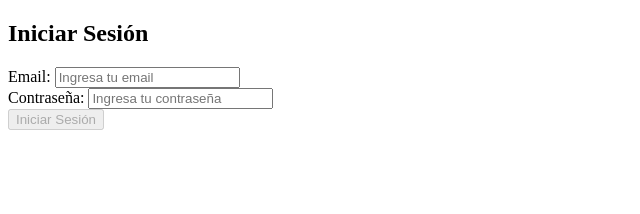
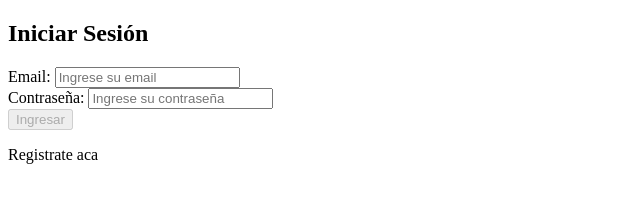
Before and after one commit to lc2101/TPLAB, an Angular app: page /auth/login in a window 1280 px wide. Shown: the top 214 px of the page, without its empty margins (0-640 px from the left). Built offline with nearby package versions, Linux system fonts and the light colour scheme.

Commit message:
login completo, registro falta check

```diff
--- a/src/app/modules/auth/login/login.component.html
+++ b/src/app/modules/auth/login/login.component.html
@@ -1,19 +1,20 @@
 <div>
     <h2>Iniciar Sesión</h2>
 
-    <form autocomplete="off" [formGroup]="loginForm" >
+    <form autocomplete="off" [formGroup]="loginForm" (ngSubmit)="checkAuth()">
         <div>
 
             <label for="email">Email: </label>
 
-            <input type="email" formControlName="email" placeholder="Ingresa tu email" />
-            <span *ngIf="">
-                hola
-            </span>
+            <input type="email" formControlName="email" placeholder="Ingrese su email" />
 
-            <span *ngIf="loginForm.controls['email'].hasError('pattern') && loginForm.get('email')!.touched">
-                Formato de email invalido
-            </span>
+            <div>
+
+                <span *ngIf="isValidField('email')">
+                    {{ getFieldError('email', 'email') }}
+                </span>
+
+            </div>
 
         </div>
 
@@ -21,14 +22,20 @@
 
             <label for="password">Contraseña: </label>
 
-            <input type="password" formControlName="password" placeholder="Ingresa tu contraseña" />
+            <input type="password" formControlName="password" placeholder="Ingrese su contraseña" />
 
-            <span *ngIf="">
-                hola
-            </span>
+            <div>
+
+                <span *ngIf="isValidField('password')">
+                    {{ getFieldError('password', 'contraseña') }}
+                </span>
+
+            </div>
 
         </div>
 
-        <button type="submit" [disabled]="loginForm.invalid">Iniciar Sesión</button>
+        <button type="submit" [disabled]="loginForm.invalid">Ingresar</button>
     </form>
+
+    <p><a (click)="navigateToRegister()">Registrate aca</a></p>
 </div>
--- a/src/app/modules/auth/login/login.component.ts
+++ b/src/app/modules/auth/login/login.component.ts
@@ -1,4 +1,4 @@
-import { Component } from '@angular/core';
+import { Component, OnInit } from '@angular/core';
 import { FormBuilder, FormControl, FormGroup, Validators } from '@angular/forms';
 import { Router } from '@angular/router';
 import { User } from 'src/app/core/Models';
@@ -9,84 +9,72 @@ import { AuthService } from 'src/app/core/services/auth.service';
   templateUrl: './login.component.html',
   styleUrls: ['./login.component.css']
 })
-export class LoginComponent {
-
-  get email() {
-    return this.loginForm.get('email') as FormControl;
-  }
-
-  get password() {
-    return this.loginForm.get('password') as FormControl;
-  }
+export class LoginComponent implements OnInit{
 
   public user: User | null = null;
 
-
   private emailPattern: RegExp = /^(([^<>()\[\]\\.,;:\s@"]+(\.[^<>()\[\]\\.,;:\s@"]+)*)|(".+"))@((\[[0-9]{1,3}\.[0-9]{1,3}\.[0-9]{1,3}\.[0-9]{1,3}])|(([a-zA-Z\-0-9]+\.)+[a-zA-Z]{2,}))$/;
 
-  loginForm = this.fb.group({
-    'email': ['', [Validators.required, Validators.pattern(this.emailPattern)]],
-    'password': ['', [Validators.required, Validators.minLength(6)]],
-  })
 
-  constructor(private fb: FormBuilder, private router: Router, private authService: AuthService) { }
+  constructor(private authService: AuthService, private router: Router, private fb: FormBuilder) {}
 
-  ngOnInit() {
-
+  ngOnInit(): void {
 
   }
 
-  /*
+  loginForm: FormGroup = this.fb.group({
+    email: new FormControl('', [Validators.required, Validators.pattern(this.emailPattern)]),
+    password: new FormControl('', [Validators.required]),
+
+  })
+
+  public async checkAuth() {
+
+    try {
+      let isLogin: boolean = await this.authService.checkLogin(this.loginForm.value.email, this.loginForm.value.password);
+
+      if (isLogin) {
+        this.router.navigate(['/home']);
+      } else {
+        alert("Usuario o contraseña incorrectos");
+
+        this.loginForm.reset({ email: this.loginForm.value.email });
+      }
+    } catch (error) {
+      console.log(error);
+    }
+  }
+
+  public navigateToRegister() {
+    this.router.navigate(['/auth/register']);
+  }
+
   isValidField(field: string): boolean | null {
     return this.loginForm.controls[field].errors && this.loginForm.controls[field].touched;
   }
 
-  getFieldError(field: string): string | null {
+  getFieldError(field: string, fieldType: string): string {
 
-    if (!this.loginForm.controls[field]) return null;
+    const errors = this.loginForm.get(field)!.errors || {};
 
-    const errors = this.loginForm.controls[field].errors || {};
-
-    for (const key of Object.keys(errors)) {
-      switch (key) {
-        case 'required':
-          return "Este campo es requerido.";
-        case 'minlength':
-          return `Mínimo ${errors['minlength'].requiredLength} caracteres.`;
-      }
+    switch (fieldType) {
+      case 'email':
+        switch (Object.keys(errors)[0]) {
+          case 'required':
+            return `El ${fieldType} es requerido.`;
+          case 'pattern':
+            return `El ${fieldType} es inválido.`;
+        }
+        break;
+      case 'contraseña':
+        switch (Object.keys(errors)[0]) {
+          case 'required':
+            return `La ${fieldType} es requerida.`;
+        }
+        break;
     }
 
-    return null;
+    return '';
   }
 
-
-  async onSubmit() {
-
-    if (this.loginForm.valid) {
-      // lógica para verificar las credenciales de inicio de sesión
-      console.log('Formulario válido. Usuario: ', this.loginForm.value.email);
-    } else {
-      // El formulario no es válido, muestra un mensaje de error si es necesario.
-      console.log('Formulario no válido');
-    }
-
-    try {
-
-      let isLogin: boolean = await this.authService.login(this.loginForm.value.email, this.loginForm.value.password);
-
-      if (isLogin) {
-        this.router.navigate(["/main"]);
-      }
-      else {
-
-        this.email = this.loginForm.value.email;
-
-        this.loginForm.reset({ email: this.email });
-      }
-
-    } catch (error) {
-      console.log(error);
-    }
-
-  }*/
 }
--- a/src/app/modules/auth/register/register.component.html
+++ b/src/app/modules/auth/register/register.component.html
@@ -1,7 +1,7 @@
 <div>
-    <h2>Iniciar Sesión</h2>
+    <h2>Registro</h2>
 
-    <form autocomplete="off">
+    <form autocomplete="off" [formGroup]="registerForm" (ngSubmit)="userRegister()">
         <div>
 
             <label for="name">Nombre: </label>
@@ -9,8 +9,8 @@
             <input type="text" formControlName="name" placeholder="Ingrese su/s nombre/s"/>
             <div>
 
-                <span  *ngIf="!isValidField('name')">
-                    {{ getFieldError('name') }}
+                <span  *ngIf="isValidField('name')">
+                    {{ getFieldError('name', 'nombre') }}
                 </span>
 
             </div>
@@ -27,8 +27,8 @@
 
             <div>
 
-                <span *ngIf="!isValidField('name')">
-                    {{ getFieldError('name') }}
+                <span *ngIf="isValidField('lastName')">
+                    {{ getFieldError('lastName', 'apellido') }}
                 </span>
 
             </div>
@@ -43,8 +43,8 @@
 
             <div>
 
-                <span *ngIf="!isValidField('name')">
-                    {{ getFieldError('name') }}
+                <span *ngIf="isValidField('dni')">
+                    {{ getFieldError('dni', 'documento') }}
                 </span>
 
             </div>
@@ -57,6 +57,14 @@
 
             <input type="date" formControlName="birthDate"/>
 
+            <div>
+
+                <span *ngIf="isValidField('birthDate')">
+                    {{ getFieldError('birthDate', 'Fecha de nacimiento') }}
+                </span>
+
+            </div>
+
         </div>
 
         <div>
@@ -67,8 +75,8 @@
 
             <div>
 
-                <span *ngIf="!isValidField('name')">
-                    {{ getFieldError('name') }}
+                <span *ngIf="isValidField('userName')">
+                    {{ getFieldError('userName', 'nombre de usuario') }}
                 </span>
 
             </div>
@@ -83,8 +91,8 @@
 
             <div>
 
-                <span *ngIf="!isValidField('name')">
-                    {{ getFieldError('name') }}
+                <span *ngIf="isValidField('email')">
+                    {{ getFieldError('email', 'email') }}
                 </span>
 
             </div>
@@ -99,8 +107,8 @@
 
             <div>
 
-                <span *ngIf="!isValidField('name')">
-                    {{ getFieldError('name') }}
+                <span *ngIf="isValidField('password')">
+                    {{ getFieldError('password', 'contraseña') }}
                 </span>
 
             </div>
@@ -111,15 +119,4 @@
     </form>
 </div>
 
-{{name.errors}}
-
-id: number | null;
-userName: string | null;
-email: string | null;
-password: string | null;
-age: string | null;
-dni: string | null;
-birthDate: Date | null;
-name: string | null;
-lastName: string | null;
-suscription: string | null;
+{{this.user!.name}}
--- a/src/app/modules/auth/register/register.component.ts
+++ b/src/app/modules/auth/register/register.component.ts
@@ -1,6 +1,5 @@
 import { Component } from '@angular/core';
 import { FormBuilder, FormControl, FormGroup, Validators } from '@angular/forms';
-import { Router } from '@angular/router';
 import { User } from 'src/app/core/Models';
 import { AuthService } from 'src/app/core/services/auth.service';
 
@@ -11,35 +10,7 @@ import { AuthService } from 'src/app/core/services/auth.service';
 })
 export class RegisterComponent {
 
-  get email() {
-    return this.registerForm.get('email') as FormControl;
-  }
-
-  get password() {
-    return this.registerForm.get('password') as FormControl;
-  }
-
-  get name() {
-    return this.registerForm.get('name') as FormControl;
-  }
-
-  get lastName() {
-    return this.registerForm.get('lastName') as FormControl;
-  }
-
-  get birthDate() {
-    return this.registerForm.get('birthDate') as FormControl;
-  }
-
-  get userName() {
-    return this.registerForm.get('userName') as FormControl;
-  }
-
-  get dni() {
-    return this.registerForm.get('dni') as FormControl;
-  }
-
-  public user: User | null = null;
+  public user: User = new User({ id : null, birthDate: null});
 
   private dniPattern: RegExp = /^\d+$/; // solo permite numeros
 
@@ -56,70 +27,110 @@ export class RegisterComponent {
     userName: new FormControl('', [Validators.required, Validators.minLength(6)]),
     dni: new FormControl('',[Validators.required, Validators.pattern(this.dniPattern)]),
     email: new FormControl('', [Validators.required, Validators.pattern(this.emailPattern)]),
-    password: new FormControl('', [Validators.required, Validators.pattern(this.passwordPattern)]),
+    password: new FormControl('', [Validators.required, Validators.minLength(6), Validators.pattern(this.passwordPattern)]),
   })
 
-  constructor(private fb: FormBuilder, private router: Router, private authService: AuthService) { }
+  constructor(private fb: FormBuilder, private authService: AuthService) { }
 
   ngOnInit() {
 
 
   }
 
+  public userRegister() {
+    this.user!.name = this.registerForm.value.name;
+    this.user!.lastName = this.registerForm.value.lastName;
+    this.user!.birthDate = this.registerForm.value.birthDate;
+    this.user!.dni = this.registerForm.value.dni;
+    this.user!.userName = this.registerForm.value.userName;
+    this.user!.email = this.registerForm.value.email;
+    this.user!.password = this.registerForm.value.password;
+
+    /*this.authService.createUser(this.user!)
+      .then((resp: any) => alert("Usuario registrado exitosamente"))
+      .catch((error: any) => alert("No se pudo registrar el usuario"));*/
+
+    this.authService.checkUserByDni(this.user!.dni).then(() => {
+      this.authService.checkUserByEmail(this.user!.email).then(() => {
+        this.authService.checkUserByUsername(this.user!.userName).then(() => {
+          this.authService.createUser(this.user!)
+            .then(() => alert("Usuario registrado exitosamente"))
+            .catch(() => alert("No se pudo registrar el usuario"));
+        }).catch(() => alert("El nombre de usuario ya existe"));
+      }).catch(() => alert("El email ya existe"));
+    }).catch(() => alert("El dni ya existe"));
+
+  }
 
   isValidField(field: string): boolean | null {
     return this.registerForm.controls[field].errors && this.registerForm.controls[field].touched;
   }
 
+  getFieldError(field: string, fieldType: string): string {
 
-  getFieldError(field: string): string | null {
+    const errors = this.registerForm.get(field)!.errors || {};
 
-    if (!this.registerForm.controls[field]) return null;
-
-    const errors = this.registerForm.controls[field] || {};
-
-    for (const key of Object.keys(errors)) {
-      switch (key) {
-        case 'required':
-          return "Este campo es requerido.";
-        case 'pattern':
-          return `Mínimo ${errors['minlength'].requiredLength} caracteres.`;
-
-      }
+    switch (fieldType) {
+      case 'email':
+        switch (Object.keys(errors)[0]) {
+          case 'required':
+            return `${fieldType} requerido.`;
+          case 'pattern':
+            return `${fieldType} inválido.`;
+        }
+        break;
+      case 'contraseña':
+        switch (Object.keys(errors)[0]) {
+          case 'required':
+            return `${fieldType} requerida.`;
+          case 'pattern':
+            return `${fieldType} inválida. Debe contener al menos 6 caracteres, incluyendo una letra minuscula, una mayuscula y un numero.`;
+          case 'minlength':
+            return `${fieldType} inválida. Debe contener al menos 6 caracteres, incluyendo una letra minuscula, una mayuscula y un numero.`;
+        }
+        break;
+      case 'nombre':
+        switch (Object.keys(errors)[0]) {
+          case 'required':
+            return `${fieldType} requerido.`;
+          case 'pattern':
+            return `${fieldType} inválido.`;
+        }
+        break;
+      case 'apellido':
+        switch (Object.keys(errors)[0]) {
+          case 'required':
+            return `${fieldType} requerido.`;
+          case 'pattern':
+            return `${fieldType} inválido.`;
+        }
+        break;
+      case 'nombre de usuario':
+        switch (Object.keys(errors)[0]) {
+          case 'required':
+            return `${fieldType} requerido.`;
+          case 'minlength':
+            return `${fieldType} inválido. Debe contener al menos 6 caracteres`;
+        }
+        break;
+      case 'documento':
+        switch (Object.keys(errors)[0]) {
+          case 'required':
+            return `${fieldType} requerido.`;
+          case 'pattern':
+            return `${fieldType} inválido.`;
+        }
+        break;
+      case 'Fecha de nacimiento':
+        switch (Object.keys(errors)[0]) {
+          case 'required':
+            return `${fieldType} requerida.`;
+        }
+        break;
     }
 
-    return null;
+    return '';
   }
 
-  /*
 
-  async onSubmit() {
-
-    if (this.loginForm.valid) {
-      // lógica para verificar las credenciales de inicio de sesión
-      console.log('Formulario válido. Usuario: ', this.loginForm.value.email);
-    } else {
-      // El formulario no es válido, muestra un mensaje de error si es necesario.
-      console.log('Formulario no válido');
-    }
-
-    try {
-
-      let isLogin: boolean = await this.authService.login(this.loginForm.value.email, this.loginForm.value.password);
-
-      if (isLogin) {
-        this.router.navigate(["/main"]);
-      }
-      else {
-
-        this.email = this.loginForm.value.email;
-
-        this.loginForm.reset({ email: this.email });
-      }
-
-    } catch (error) {
-      console.log(error);
-    }
-
-  }*/
 }
```
Also changed, not shown: src/app/core/services/api.service.ts (+15 -0 lines), src/app/core/services/auth.service.ts (+42 -9 lines).
